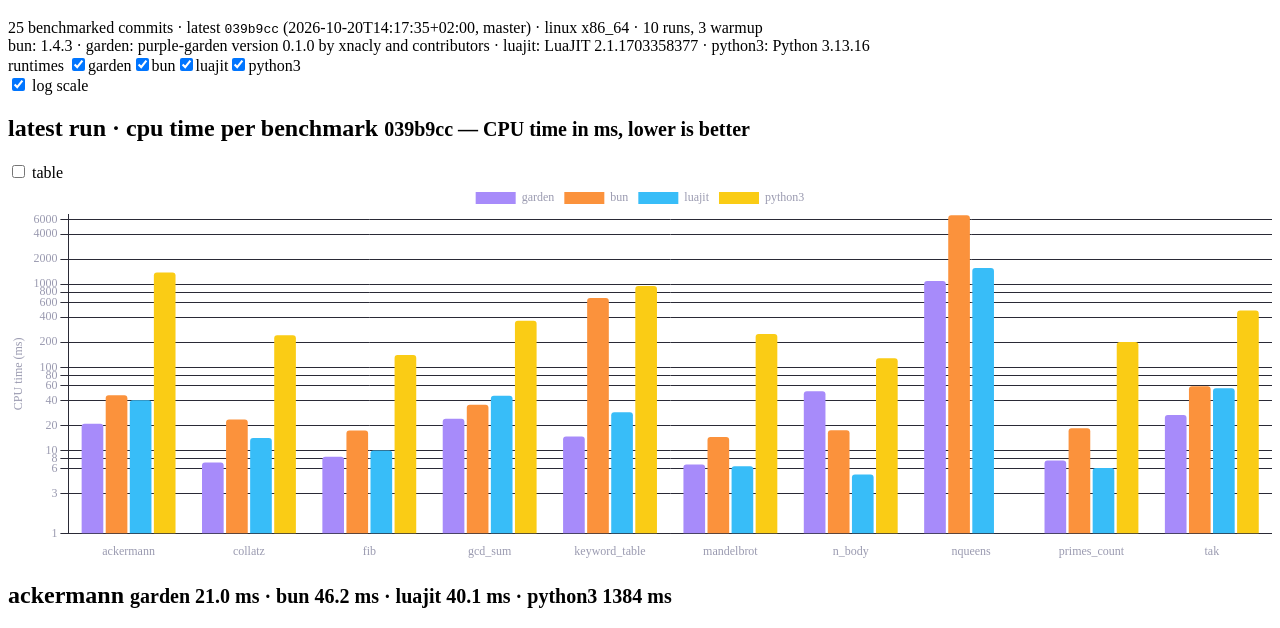
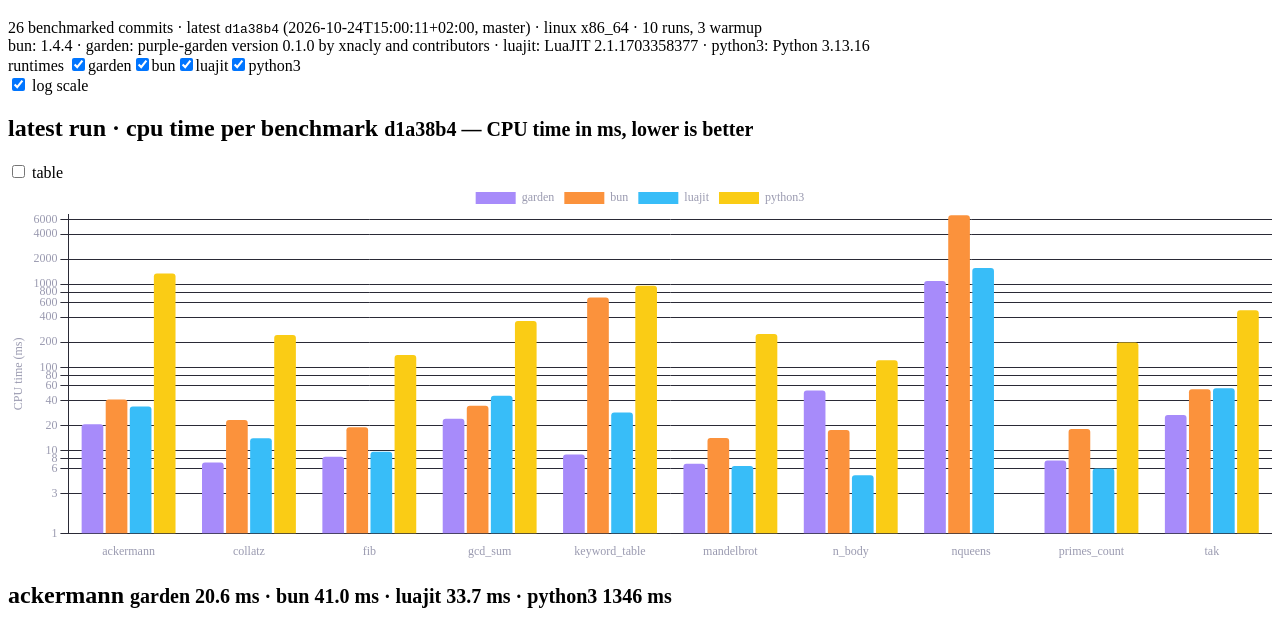
Before and after one commit to xnacly/purple-garden, a plain HTML site: page index.html in a window 1280 px wide. Shown: the part 61-689 px from the top of the page. Drawn offline with nearby package versions, Linux system fonts and the light colour scheme.

Commit message:
bench: d1a38b4

```diff
--- /dev/null
+++ b/data/d1a38b418ae10038b00bc9e1ac1d92879e2e3200.json
@@ -0,0 +1,446 @@
+{
+  "sha": "d1a38b4",
+  "date": "2026-10-24T15:00:11+02:00",
+  "run_unix": 1792847141,
+  "ref": "master",
+  "runner": "linux x86_64",
+  "runs": 10,
+  "warmup": 3,
+  "runtimes": {
+    "bun": "1.4.4",
+    "garden": "purple-garden version 0.1.0 by xnacly and contributors",
+    "luajit": "LuaJIT 2.1.1703358377 -- Copyright (C) 2005-2023 Mike Pall. https://luajit.org/",
+    "python3": "Python 3.13.16"
+  },
+  "results": [
+    {
+      "workload": "ackermann",
+      "runtime": "garden",
+      "time_ms": {
+        "mean": 20.7458715,
+        "min": 20.672264000000002,
+        "stddev": 0.06249311932302843
+      },
+      "cpu_ms": 20.6351,
+      "memory_mb": 3.7578125
+    },
+    {
+      "workload": "ackermann",
+      "runtime": "bun",
+      "time_ms": {
+        "mean": 38.5103638,
+        "min": 37.677657,
+        "stddev": 0.9869192987251683
+      },
+      "cpu_ms": 40.98790000000001,
+      "memory_mb": 22.42578125
+    },
+    {
+      "workload": "ackermann",
+      "runtime": "luajit",
+      "time_ms": {
+        "mean": 33.885178700000004,
+        "min": 29.442277000000004,
+        "stddev": 4.23975212498936
+      },
+      "cpu_ms": 33.745599999999996,
+      "memory_mb": 2.66796875
+    },
+    {
+      "workload": "ackermann",
+      "runtime": "python3",
+      "time_ms": {
+        "mean": 1354.3976427,
+        "min": 1345.6691210000001,
+        "stddev": 7.742922641694588
+      },
+      "cpu_ms": 1346.2556000000002,
+      "memory_mb": 9.53125
+    },
+    {
+      "workload": "collatz",
+      "runtime": "garden",
+      "time_ms": {
+        "mean": 7.2961629000000014,
+        "min": 7.174184,
+        "stddev": 0.08627699452918436
+      },
+      "cpu_ms": 7.183299999999999,
+      "memory_mb": 3.8515625
+    },
+    {
+      "workload": "collatz",
+      "runtime": "bun",
+      "time_ms": {
+        "mean": 17.8078495,
+        "min": 16.374455,
+        "stddev": 0.9013324437539068
+      },
+      "cpu_ms": 23.3277,
+      "memory_mb": 23.26953125
+    },
+    {
+      "workload": "collatz",
+      "runtime": "luajit",
+      "time_ms": {
+        "mean": 14.1519048,
+        "min": 14.132914999999999,
+        "stddev": 0.016973554147555348
+      },
+      "cpu_ms": 14.0467,
+      "memory_mb": 2.58984375
+    },
+    {
+      "workload": "collatz",
+      "runtime": "python3",
+      "time_ms": {
+        "mean": 244.7438202,
+        "min": 241.560332,
+        "stddev": 3.410491898593313
+      },
+      "cpu_ms": 244.48809999999997,
+      "memory_mb": 8.96484375
+    },
+    {
+      "workload": "fib",
+      "runtime": "garden",
+      "time_ms": {
+        "mean": 8.5183762,
+        "min": 8.476166000000001,
+        "stddev": 0.052384039212128544
+      },
+      "cpu_ms": 8.413299999999998,
+      "memory_mb": 3.93359375
+    },
+    {
+      "workload": "fib",
+      "runtime": "bun",
+      "time_ms": {
+        "mean": 16.626334,
+        "min": 13.902515000000001,
+        "stddev": 2.5152860311167182
+      },
+      "cpu_ms": 19.0398,
+      "memory_mb": 21.96484375
+    },
+    {
+      "workload": "fib",
+      "runtime": "luajit",
+      "time_ms": {
+        "mean": 9.7747156,
+        "min": 8.211011000000001,
+        "stddev": 1.1856165231302145
+      },
+      "cpu_ms": 9.670499999999999,
+      "memory_mb": 2.58984375
+    },
+    {
+      "workload": "fib",
+      "runtime": "python3",
+      "time_ms": {
+        "mean": 141.13947090000002,
+        "min": 139.751035,
+        "stddev": 1.6393473147375508
+      },
+      "cpu_ms": 140.9114,
+      "memory_mb": 8.96484375
+    },
+    {
+      "workload": "gcd_sum",
+      "runtime": "garden",
+      "time_ms": {
+        "mean": 24.139919000000003,
+        "min": 24.075870000000002,
+        "stddev": 0.03733808292109012
+      },
+      "cpu_ms": 24.0299,
+      "memory_mb": 3.83203125
+    },
+    {
+      "workload": "gcd_sum",
+      "runtime": "bun",
+      "time_ms": {
+        "mean": 28.463841,
+        "min": 27.493987,
+        "stddev": 0.6298012916960396
+      },
+      "cpu_ms": 34.52159999999999,
+      "memory_mb": 23.01953125
+    },
+    {
+      "workload": "gcd_sum",
+      "runtime": "luajit",
+      "time_ms": {
+        "mean": 45.633457,
+        "min": 45.417042,
+        "stddev": 0.1524050540573441
+      },
+      "cpu_ms": 45.44499999999999,
+      "memory_mb": 2.58984375
+    },
+    {
+      "workload": "gcd_sum",
+      "runtime": "python3",
+      "time_ms": {
+        "mean": 361.2579283,
+        "min": 355.12917500000003,
+        "stddev": 4.629058352828328
+      },
+      "cpu_ms": 361.0124,
+      "memory_mb": 8.96484375
+    },
+    {
+      "workload": "keyword_table",
+      "runtime": "garden",
+      "time_ms": {
+        "mean": 9.0940239,
+        "min": 8.555732,
+        "stddev": 1.2482291379269586
+      },
+      "cpu_ms": 8.9737,
+      "memory_mb": 4.421875
+    },
+    {
+      "workload": "keyword_table",
+      "runtime": "bun",
+      "time_ms": {
+        "mean": 363.70165840000004,
+        "min": 357.27490700000004,
+        "stddev": 4.724083684922102
+      },
+      "cpu_ms": 691.6526,
+      "memory_mb": 96.11328125
+    },
+    {
+      "workload": "keyword_table",
+      "runtime": "luajit",
+      "time_ms": {
+        "mean": 28.79695060000001,
+        "min": 28.420149,
+        "stddev": 0.36129471975020255
+      },
+      "cpu_ms": 28.662399999999995,
+      "memory_mb": 2.58984375
+    },
+    {
+      "workload": "keyword_table",
+      "runtime": "python3",
+      "time_ms": {
+        "mean": 961.5987887000001,
+        "min": 934.608107,
+        "stddev": 15.46511399436165
+      },
+      "cpu_ms": 961.2745,
+      "memory_mb": 12.5859375
+    },
+    {
+      "workload": "mandelbrot",
+      "runtime": "garden",
+      "time_ms": {
+        "mean": 7.0558967,
+        "min": 6.956136000000001,
+        "stddev": 0.07439631944308656
+      },
+      "cpu_ms": 6.9283,
+      "memory_mb": 3.73828125
+    },
+    {
+      "workload": "mandelbrot",
+      "runtime": "bun",
+      "time_ms": {
+        "mean": 12.438592000000002,
+        "min": 11.231193000000001,
+        "stddev": 0.9749736094028396
+      },
+      "cpu_ms": 14.0954,
+      "memory_mb": 22.61328125
+    },
+    {
+      "workload": "mandelbrot",
+      "runtime": "luajit",
+      "time_ms": {
+        "mean": 6.597898900000001,
+        "min": 6.535761,
+        "stddev": 0.03975358772194879
+      },
+      "cpu_ms": 6.4942,
+      "memory_mb": 2.58984375
+    },
+    {
+      "workload": "mandelbrot",
+      "runtime": "python3",
+      "time_ms": {
+        "mean": 252.37910830000004,
+        "min": 248.940736,
+        "stddev": 4.609838692912609
+      },
+      "cpu_ms": 252.13479999999998,
+      "memory_mb": 8.8359375
+    },
+    {
+      "workload": "n_body",
+      "runtime": "garden",
+      "time_ms": {
+        "mean": 53.044330900000006,
+        "min": 51.534372000000005,
+        "stddev": 1.1874311959205093
+      },
+      "cpu_ms": 52.848699999999994,
+      "memory_mb": 4.13671875
+    },
+    {
+      "workload": "n_body",
+      "runtime": "bun",
+      "time_ms": {
+        "mean": 13.344357200000001,
+        "min": 11.316573,
+        "stddev": 1.1459833551160625
+      },
+      "cpu_ms": 17.640700000000002,
+      "memory_mb": 23.60546875
+    },
+    {
+      "workload": "n_body",
+      "runtime": "luajit",
+      "time_ms": {
+        "mean": 5.1426698,
+        "min": 5.083246000000001,
+        "stddev": 0.03649696589154895
+      },
+      "cpu_ms": 5.0403,
+      "memory_mb": 2.58984375
+    },
+    {
+      "workload": "n_body",
+      "runtime": "python3",
+      "time_ms": {
+        "mean": 122.12250890000003,
+        "min": 119.79282199999999,
+        "stddev": 1.6831299388591763
+      },
+      "cpu_ms": 121.89949999999997,
+      "memory_mb": 9.1015625
+    },
+    {
+      "workload": "nqueens",
+      "runtime": "garden",
+      "time_ms": {
+        "mean": 1095.1237807,
+        "min": 1094.2654249999998,
+        "stddev": 0.869247815156308
+      },
+      "cpu_ms": 1094.8048999999999,
+      "memory_mb": 3.80078125
+    },
+    {
+      "workload": "nqueens",
+      "runtime": "bun",
+      "time_ms": {
+        "mean": 6773.761166,
+        "min": 6725.810401000001,
+        "stddev": 29.589988614642763
+      },
+      "cpu_ms": 6780.624100000001,
+      "memory_mb": 24.5546875
+    },
+    {
+      "workload": "nqueens",
+      "runtime": "luajit",
+      "time_ms": {
+        "mean": 1570.9769879000003,
+        "min": 1565.311534,
+        "stddev": 4.109874506962667
+      },
+      "cpu_ms": 1570.6462999999999,
+      "memory_mb": 2.58984375
+    },
+    {
+      "workload": "primes_count",
+      "runtime": "garden",
+      "time_ms": {
+        "mean": 7.668917500000002,
+        "min": 7.597937000000001,
+        "stddev": 0.0579744649292543
+      },
+      "cpu_ms": 7.5584,
+      "memory_mb": 3.86328125
+    },
+    {
+      "workload": "primes_count",
+      "runtime": "bun",
+      "time_ms": {
+        "mean": 12.9677527,
+        "min": 11.982078999999999,
+        "stddev": 0.5782212629475654
+      },
+      "cpu_ms": 18.1364,
+      "memory_mb": 23.51953125
+    },
+    {
+      "workload": "primes_count",
+      "runtime": "luajit",
+      "time_ms": {
+        "mean": 6.1829611,
+        "min": 6.139492000000001,
+        "stddev": 0.02322290082105249
+      },
+      "cpu_ms": 6.077100000000001,
+      "memory_mb": 2.58984375
+    },
+    {
+      "workload": "primes_count",
+      "runtime": "python3",
+      "time_ms": {
+        "mean": 199.72625829999998,
+        "min": 198.721196,
+        "stddev": 1.1973734435705596
+      },
+      "cpu_ms": 199.50209999999996,
+      "memory_mb": 8.7890625
+    },
+    {
+      "workload": "tak",
+      "runtime": "garden",
+      "time_ms": {
+        "mean": 26.9520512,
+        "min": 26.752898000000002,
+        "stddev": 0.10111319637119627
+      },
+      "cpu_ms": 26.801499999999994,
+      "memory_mb": 3.75390625
+    },
+    {
+      "workload": "tak",
+      "runtime": "bun",
+      "time_ms": {
+        "mean": 49.6088218,
+        "min": 48.780531,
+        "stddev": 0.8703637169290898
+      },
+      "cpu_ms": 54.52179999999999,
+      "memory_mb": 22.75
+    },
+    {
+      "workload": "tak",
+      "runtime": "luajit",
+      "time_ms": {
+        "mean": 56.45220420000001,
+        "min": 56.052038,
+        "stddev": 0.5010760563990257
+      },
+      "cpu_ms": 56.2266,
+      "memory_mb": 2.58984375
+    },
+    {
+      "workload": "tak",
+      "runtime": "python3",
+      "time_ms": {
+        "mean": 485.3577213,
+        "min": 477.055473,
+        "stddev": 6.251138367515926
+      },
+      "cpu_ms": 485.0704,
+      "memory_mb": 8.94921875
+    }
+  ]
+}
--- a/data/index.json
+++ b/data/index.json
@@ -173,5 +173,12 @@
     "date": "2026-10-20T14:17:35+02:00",
     "run_unix": 1792498977,
     "ref": "master"
+  },
+  {
+    "file": "d1a38b418ae10038b00bc9e1ac1d92879e2e3200.json",
+    "sha": "d1a38b4",
+    "date": "2026-10-24T15:00:11+02:00",
+    "run_unix": 1792847141,
+    "ref": "master"
   }
 ]
--- a/index.html
+++ b/index.html
@@ -52,6 +52,6 @@
     </footer>
 
     <script src="https://cdn.jsdelivr.net/npm/chart.js@4.4.1/dist/chart.umd.js"></script>
-    <script src="app.js?v=039b9cc"></script>
+    <script src="app.js?v=d1a38b4"></script>
   </body>
 </html>
```
